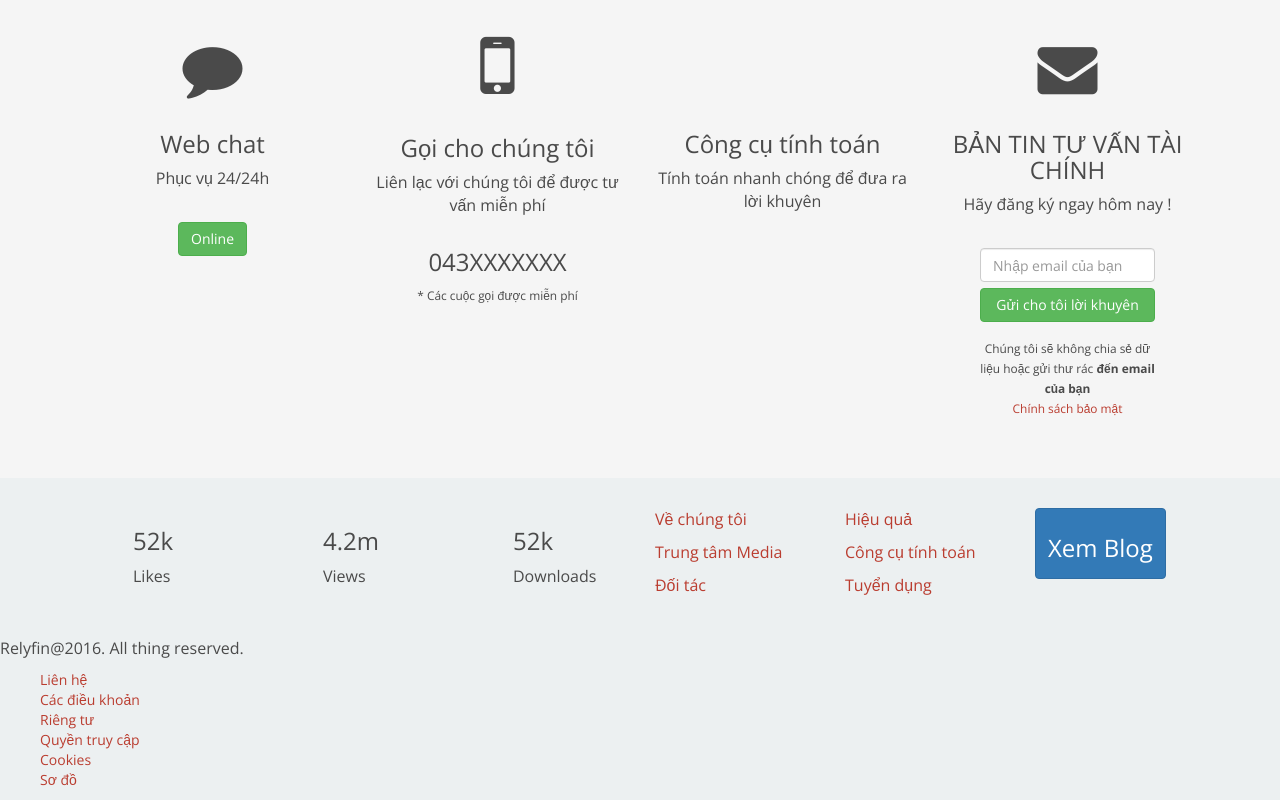
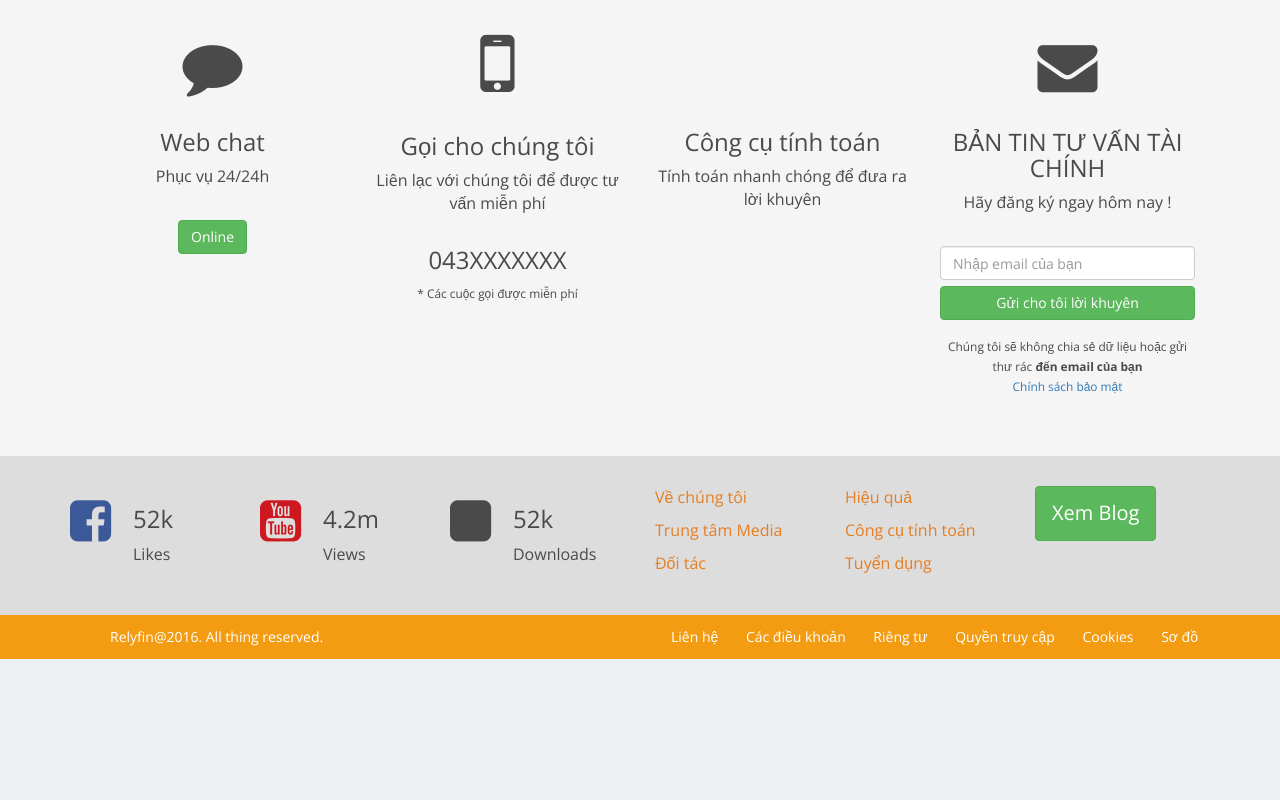
Before and after one commit to hoakusa/Relify, a plain HTML site: page index.html in a window 1280 px wide. Shown: the part 1374-2174 px from the top of the page. After the commit the page ends 2033 px from the top, so only its background shows below. Drawn offline with nearby package versions, Linux system fonts and the light colour scheme; some packages are replaced by stand-ins of ours; some icons are missing.

Commit message:
finish homepage

```diff
--- a/css/main.css
+++ b/css/main.css
@@ -10,7 +10,6 @@ body {
 
 a {
     text-decoration: none;
-    color: #ba3d30;
     -webkit-transition: all 0.3s ease-out;
     -moz-transition: all 0.3s ease-out;
     -o-transition: all 0.3s ease-out;
@@ -20,7 +19,6 @@ a {
 
 a:hover {
     text-decoration: none;
-    color: #d8695e;
 }
 
 ul li {
@@ -49,10 +47,17 @@ p {
 }
 
 .nav > li > a {
-    padding: 26px 10px;
+    padding: 26px 16px;
 }
 
 .navbar-default .navbar-nav > li > a {
+    color: #ffffff;
+    font-size: 15px;
+    display: block;
+}
+
+.navbar-default .navbar-nav > li > a:hover {
+    background-color: #e67e22;
     color: #ffffff;
 }
 
@@ -105,7 +110,10 @@ p {
 }
 
 .categories {
-
+    background-image: url("/img/category-blur.jpg");
+    background-position: top center;
+    background-repeat: no-repeat;
+    background-size: cover;
 }
 
 .categories .container {
@@ -117,6 +125,8 @@ p {
 .categories h2 {
     text-align: center;
     font-weight: 700;
+    color: #ffffff;
+    font-size: 28px;
 }
 
 .category-list {
@@ -144,11 +154,10 @@ p {
     color: #fff;
     text-align: center;
     padding: 55px 0;
-    /*background-color: rgba(255,255,255, 0);*/
 }
 
 .categories .column a:hover {
-    background-color: rgba(255,255,255, 0.15);
+    background-color: rgba(255,255,255, 0.2);
 }
 
 .services {
@@ -164,11 +173,13 @@ p {
 .advice-text {
     width: 100%;
     padding-right: 100px;
+    color: #e67e22;
 }
 
 .advice-text p {
     font-size: 16px;
     line-height: 24px;
+    color:#e67e22;
 }
 
 .advice-arrow {
@@ -179,11 +190,11 @@ p {
 
 .advice-arrow a {
     font-size: 48px;
-    color: #4a4a4a;
+    color: #f39c12;
 }
 
 .advice-arrow a:hover {
-    color: #4a4a4a;
+    color: #e67e22;
 }
 
 .services hr {
@@ -215,7 +226,6 @@ p {
 .subscribe-form {
     margin: 0 auto;
     max-width: 400px;
-    padding: 0 40px;
 }
 
 .subscribe-button {
@@ -230,6 +240,10 @@ p {
 
 /*Footer*/
 
+.footer1 {
+    background-color: #dddddd;
+}
+
 .footer1 .container .row {
     padding-top: 30px;
     padding-bottom: 30px;
@@ -243,6 +257,51 @@ p {
 .footer1 .social .icon {
     position: absolute;
     top: 0;
-    right: 0;
+    left: 0;
     font-size: 48px;
 }
+
+.footer1 .blog button {
+    font-size: 20px;
+    padding: 12px 16px;
+}
+
+.footer1 a {
+    color: #e67e22;
+}
+
+.footer1 a:hover {
+    color: #e67e22;
+}
+
+.footer2 {
+    background-color: #f39c12;
+}
+
+.footer2 ul li {
+    display: inline-block;
+    text-align: center;
+    color: #ffffff;
+}
+
+.footer2 ul li a {
+    color: #ffffff;
+}
+
+.footer2 ul.left-block {
+    float: left;
+    margin-bottom: 0;
+}
+
+.footer2 ul.right-block {
+    float: right;
+    margin-bottom: 0;
+}
+
+.footer2 ul.left-block li {
+    padding: 12px 0;
+}
+
+.footer2 ul.right-block li {
+    padding: 12px 12px;
+}
--- a/template/footer.html
+++ b/template/footer.html
@@ -7,21 +7,21 @@
                         <h3>52k</h3>
                         <p>Likes</p>
                     </div>
-                    <div class="icon"></div>
+                    <div class="icon"><span class="fa fa-facebook-square" style="color: #3b5998;"></span></div>
                 </div>
                 <div class="col-md-2 col-sm-4 social">
                     <div class="text">
                         <h3>4.2m</h3>
                         <p>Views</p>
                     </div>
-                    <div class="icon"></div>
+                    <div class="icon"><span class="fa fa-youtube-square" style="color: #cc181e;"></span></div>
                 </div>
                 <div class="col-md-2 col-sm-4 social">
                     <div class="text">
                         <h3>52k</h3>
                         <p>Downloads</p>
                     </div>
-                    <div class="icon"></div>
+                    <div class="icon"><span class="fa fa-square"></span></div>
                 </div>
                 <div class="col-md-2 col-sm-4 link">
                     <p><a href="">Về chúng tôi</a></p>
@@ -34,7 +34,7 @@
                     <p><a href="">Tuyển dụng</a></p>
                 </div>
                 <div class="col-md-2 col-sm-4 blog">
-                    <button class="btn btn-primary"><h3>Xem Blog</h3></button>
+                    <button class="btn btn-success">Xem Blog</button>
                 </div>
 
             </div>
@@ -42,8 +42,9 @@
     </section>
 
     <section class="footer2">
-        <p>Relyfin@2016. All thing reserved.</p>
-        <ul>
+        <div class="container">
+            <ul class="left-block"><li>Relyfin@2016. All thing reserved.</li></ul>
+            <ul class="right-block">
                 <li><a href="">Liên hệ</a></li>
                 <li><a href="">Các điều khoản</a></li>
                 <li><a href="">Riêng tư</a></li>
@@ -51,6 +52,7 @@
                 <li><a href="">Cookies</a></li>
                 <li><a href="">Sơ đồ</a></li>
             </ul>
+        </div>
     </section>
 
 </footer>
```
Also changed, not shown: img/category-blur.jpg (added), 1 other file. Lines whose indentation alone changed are shown as unchanged.
